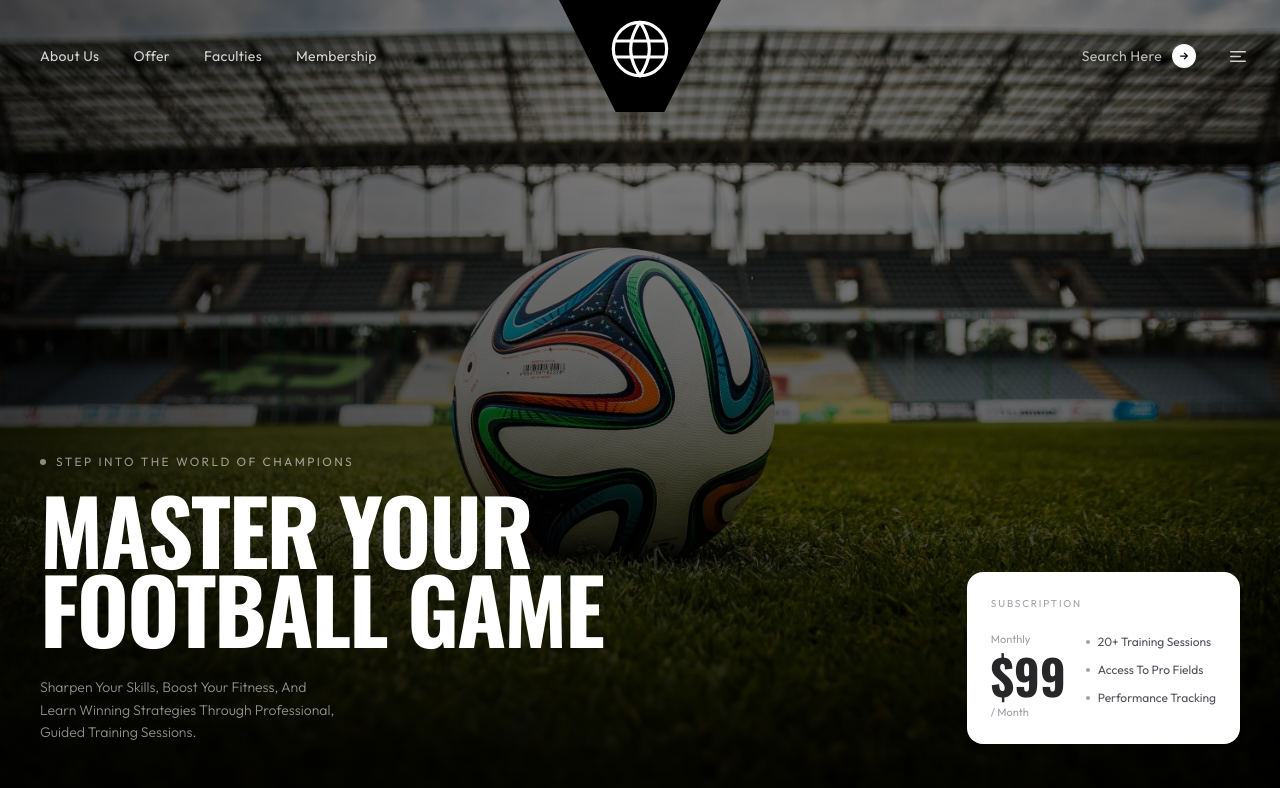
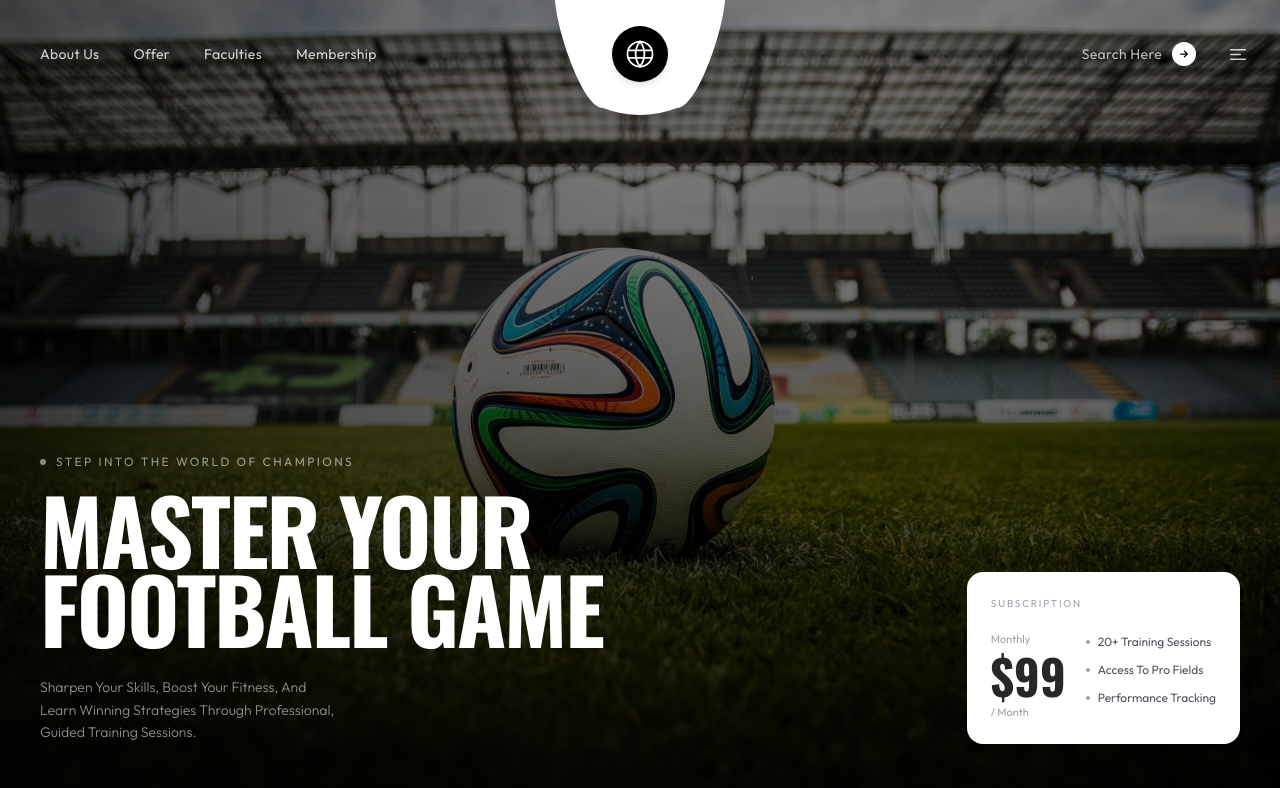
Before and after one commit to michael-codelibrary/noor-fc, a Next.js app: page / in a window 1280 px wide. Shown: the top 788 px of the page. Built offline with nearby package versions, Linux system fonts and the light colour scheme.

Commit message:
feat: soft white trapezoid with black circular logo

```diff
--- a/components/Navbar.tsx
+++ b/components/Navbar.tsx
@@ -6,57 +6,72 @@ export default function Navbar() {
       className="absolute top-0 left-0 right-0 z-50"
       style={{ animation: "fade-down 0.6s ease-out both" }}
     >
-      {/* Inverted trapezoid pinned at top center */}
+      {/* Soft inverted trapezoid pinned at top center */}
       <div className="absolute top-0 left-1/2 -translate-x-1/2 z-20 pointer-events-none">
+        <div className="relative" style={{ width: "170px", height: "122px" }}>
+          {/* SVG soft trapezoid shape */}
+          <svg
+            width="170"
+            height="122"
+            viewBox="0 0 170 122"
+            fill="none"
+            xmlns="http://www.w3.org/2000/svg"
+            style={{ filter: "drop-shadow(0 6px 20px rgba(0,0,0,0.22))" }}
+          >
+            <path
+              d="M0,0 H170 C168,32 142,108 122,108 Q85,122 48,108 C28,108 2,32 0,0 Z"
+              fill="white"
+            />
+          </svg>
+
+          {/* Black circular logo — centered in the white area */}
           <div
-          className="bg-black flex items-center justify-center"
-          style={{
-            width: "162px",
-            height: "112px",
-            clipPath: "polygon(0 0, 100% 0, 65% 100%, 35% 100%)",
-            paddingBottom: "14px",
-          }}
+            className="absolute top-0 left-0 right-0 flex items-center justify-center"
+            style={{ height: "108px" }}
           >
+            <div className="w-14 h-14 bg-black rounded-full flex items-center justify-center shadow-md">
               <svg
-            width="64"
-            height="64"
+                width="30"
+                height="30"
                 viewBox="0 0 24 24"
                 fill="none"
                 xmlns="http://www.w3.org/2000/svg"
               >
-            <circle cx="12" cy="12" r="10" stroke="white" strokeWidth="1.2" />
+                <circle cx="12" cy="12" r="10" stroke="white" strokeWidth="1.4" />
                 <path
                   d="M12 2C12 2 8.5 6.5 8.5 12C8.5 17.5 12 22 12 22"
                   stroke="white"
-              strokeWidth="1.2"
+                  strokeWidth="1.4"
                   strokeLinecap="round"
                 />
                 <path
                   d="M12 2C12 2 15.5 6.5 15.5 12C15.5 17.5 12 22 12 22"
                   stroke="white"
-              strokeWidth="1.2"
+                  strokeWidth="1.4"
                   strokeLinecap="round"
                 />
                 <path
                   d="M2.5 9H21.5"
                   stroke="white"
-              strokeWidth="1.2"
+                  strokeWidth="1.4"
                   strokeLinecap="round"
                 />
                 <path
                   d="M2.5 15H21.5"
                   stroke="white"
-              strokeWidth="1.2"
+                  strokeWidth="1.4"
                   strokeLinecap="round"
                 />
               </svg>
             </div>
           </div>
+        </div>
+      </div>
 
-      {/* Transparent nav row — same height as trapezoid */}
+      {/* Transparent nav row */}
       <nav
         className="flex items-center justify-between px-6"
-        style={{ height: "112px" }}
+        style={{ height: "108px" }}
       >
         {/* Left: nav links */}
         <div className="flex items-center gap-0.5">
```
Lines whose indentation alone changed are shown as unchanged.
